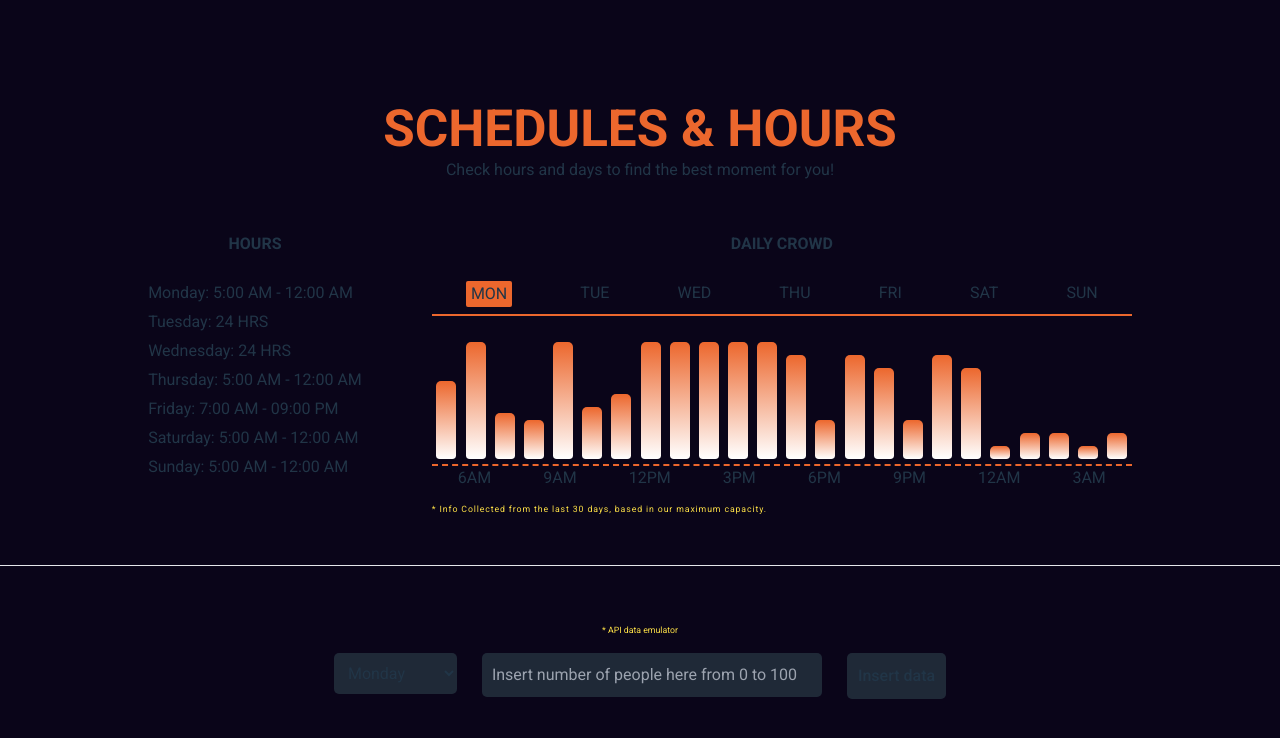
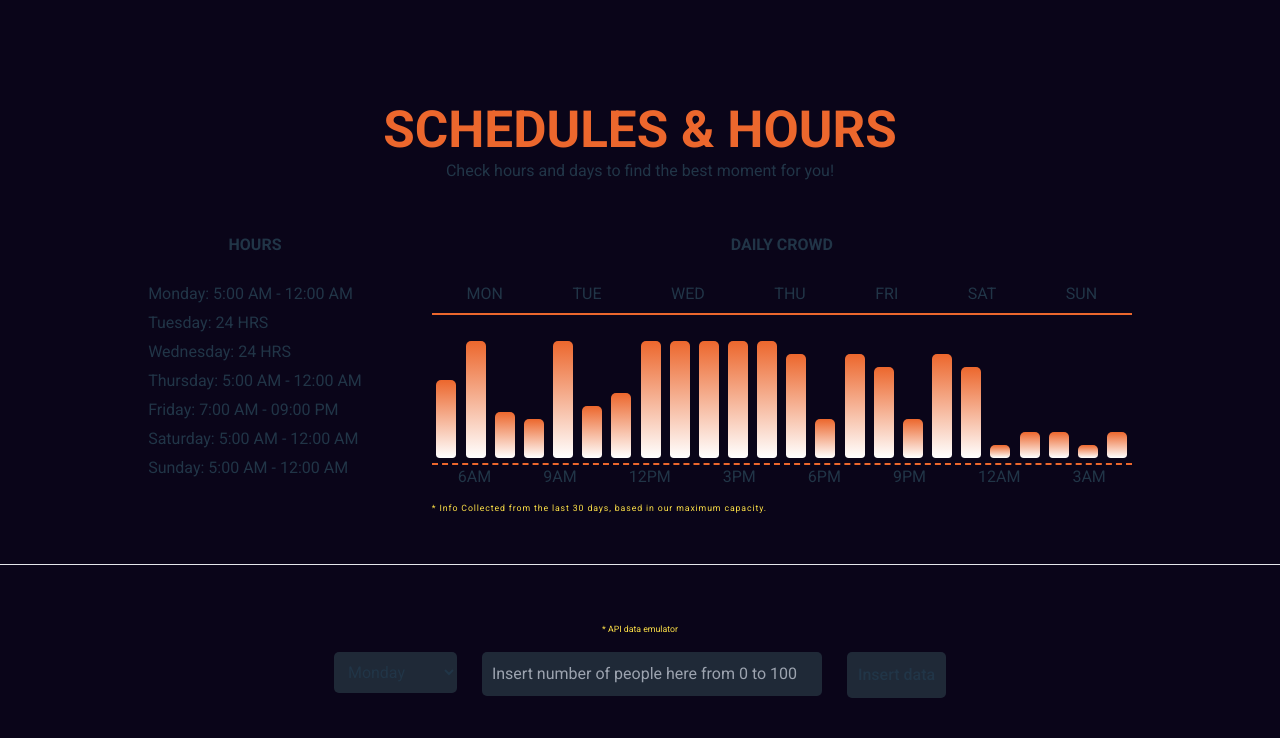
Before and after one commit to luisgcode/crowdMeterSystem, a React (Vite) app: page / in a window 1280 px wide. Shown: the top 738 px of the page. Built offline with nearby package versions, Linux system fonts and the light colour scheme.

Commit message:
Optimizing

```diff
--- a/src/crowdMeter/Crowdmeter.jsx
+++ b/src/crowdMeter/Crowdmeter.jsx
@@ -2,7 +2,7 @@ import React from "react";
 import "./Crowdmeter.css";
 import Hours from "./components/Hours";
 import Schedulehours from "./data/Schedulehours";
-
+7;
 const Crowdmeter = () => {
   // Hours from data hours
   const hours = Schedulehours.map(function (item) {
@@ -30,7 +30,7 @@ const Crowdmeter = () => {
             <h2 className="font-bold uppercase mb-10">daily crowd</h2>
             <div className="crowd-block">
               <div className="crowd-block-top w-full flex justify-around border-b-2 border-titleColor pb-3">
-                <span className="day-tab day-active">MON</span>
+                <span className="day-tab">MON</span>
                 <span className="day-tab">TUE</span>
                 <span className="day-tab">WED</span>
                 <span className="day-tab">THU</span>
```
